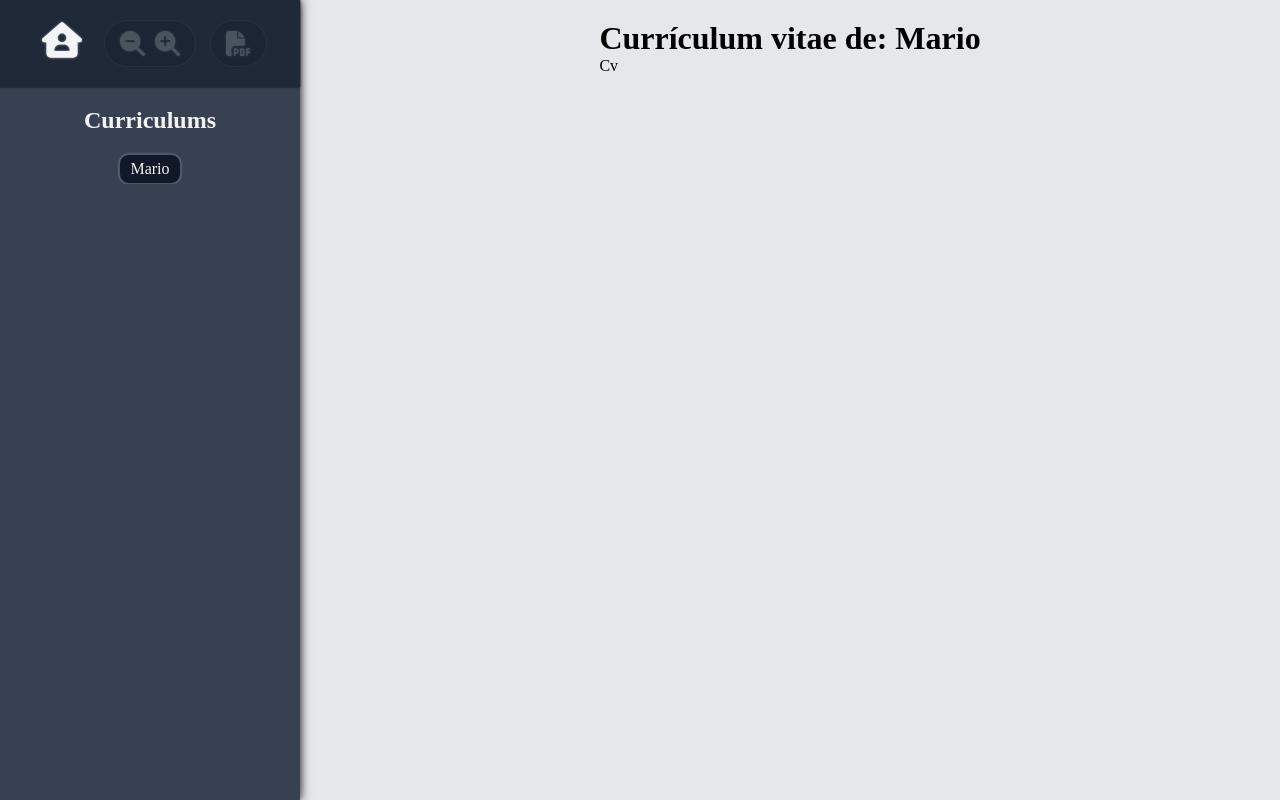
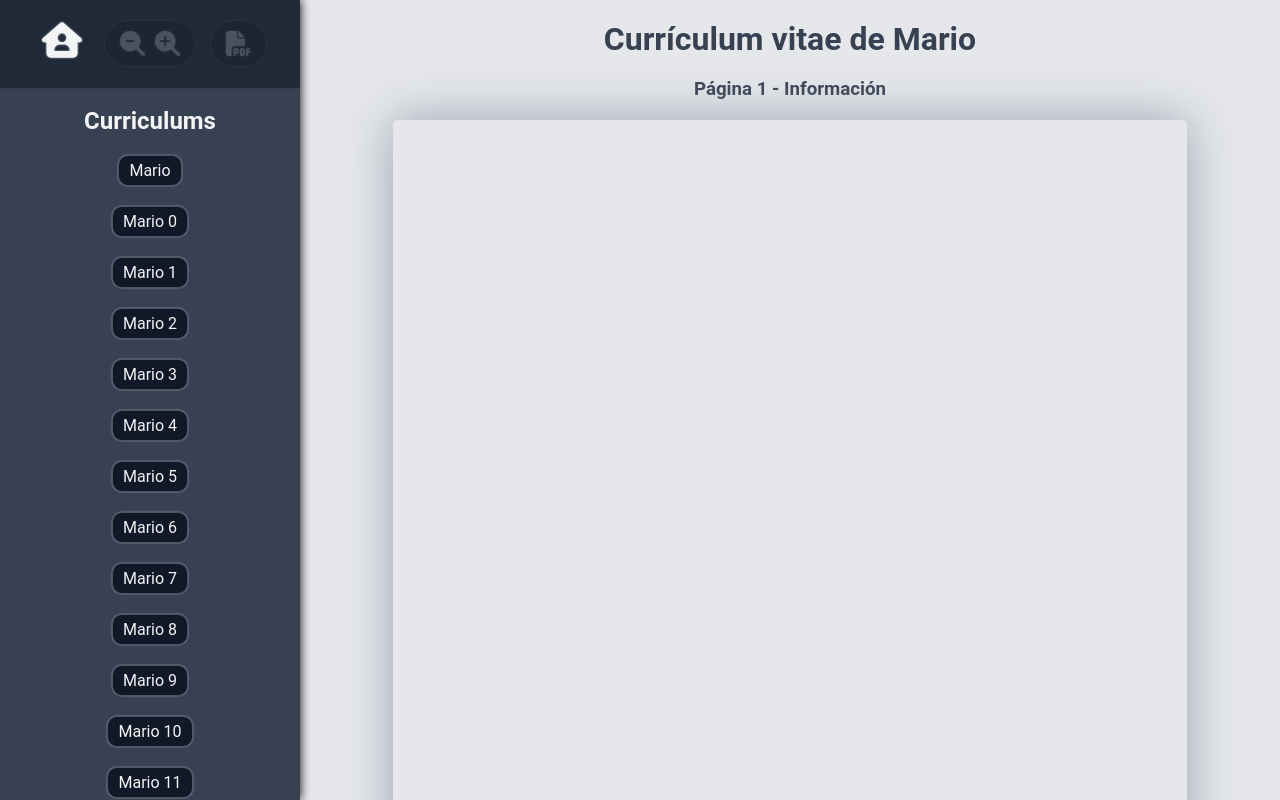
Before and after one commit to CartagoGit/print-cv, a Vue app: page /cv/mario in a window 1280 px wide. Built offline with nearby package versions, Linux system fonts and the light colour scheme.

Commit message:
Actualizar diseño de la página principal y agregar páginas de información y habilidades al currículum de Mario

```diff
--- a/src/App.vue
+++ b/src/App.vue
@@ -1,4 +1,5 @@
 <template>
+
 		<aside>
 			<header>
 				<section>
@@ -33,7 +34,8 @@
 			<div
 				v-else
 				class="curriculum">
-			<h1>Currículum vitae de:
+				<h1>
+					Currículum vitae de
 					{{
 						routes.find((route) => route.nameRoute === $route.name)
 							?.text ?? 'Error getting route'
@@ -42,6 +44,7 @@
 				<RouterView />
 			</div>
 		</main>
+
 </template>
 
 <script setup lang="ts">
@@ -54,29 +57,47 @@ import {
 } from '@/assets/icons/header/header.icons.ts';
 
 const routes = [{ text: 'Mario', nameRoute: 'mario' }];
+for (let i = 0; i < 30; i++) {
+	routes.push({ text: `Mario ${i}`, nameRoute: `mario${i}` });
+}
 </script>
 
 <style>
 #app {
+
     display: grid;
     grid-template-columns: 300px 1fr;
 	background-color: var(--gray-200);
+	height: 100vh;
     width: 100%;
-	height: 100%;
+    overflow: hidden;
 }
 </style>
 <style scoped>
+main,
+aside {
+	width: 100%;
+	height: 100%;
+	overflow: auto;
+}
+
+.container {
+	height: 100vh;
+	width: 100%;
+	display: grid;
+	grid-template-columns: 300px 1fr;
+	overflow: hidden;
+}
+
 aside {
 	display: flex;
 	background-color: var(--gray-700);
 	color: var(--gray-100);
 	flex-direction: column;
 	align-items: center;
-	gap: 20px;
 	box-shadow: 0 0 10px 0 black;
 	header {
 		box-shadow: 0 0 2px 0 black;
-
 		padding: 20px;
 		width: 100%;
 		display: grid;
@@ -97,19 +118,29 @@ aside {
 		}
 	}
 	nav {
+		padding: 20px;
+		display: flex;
+		overflow-y: auto;
+		flex-direction: column;
+		width: 100%;
+		align-items: center;
+		gap: 20px;
+	}
+}
+main {
+	justify-content: center;
+	color: var(--gray-700);
+	h1 {
+		text-align: center;
+		margin-bottom: 20px;
+	}
+	.curriculum {
+		overflow-y: auto;
+		padding: 20px;
 		display: flex;
 		flex-direction: column;
 		width: 100%;
 		align-items: center;
-		gap: 20px;
-		overflow-y: auto;
 	}
 }
-main {
-	display: flex;
-	padding: 20px;
-	justify-content: center;
-	height: 100vh;
-	overflow: auto;
-}
 </style>
--- a/src/assets/scss/app/_base.app.scss
+++ b/src/assets/scss/app/_base.app.scss
@@ -4,6 +4,7 @@ body {
 	width: 100%;
 	margin: 0;
 	padding: 0;
+	font-family: 'Roboto', sans-serif;
 }
 
 * {
@@ -19,10 +20,14 @@ body {
 }
 
 .page {
+	margin: 20px 0px 50px 0px;
 	aspect-ratio: 1.414;
 	/* Size A4 */
 	width: 210mm;
 	height: 297mm;
-	background-color: white;
-	box-shadow: 0 0 10px 0 black;
+	background-color: var(--color-white);
+	box-shadow: 0 0 50px 0px var(--gray-400);
+	display: flex;
+	align-items: end;
+	border-radius: 5px;
 }
--- a/src/components/cvs/MarioCv.vue
+++ b/src/components/cvs/MarioCv.vue
@@ -1,6 +1,11 @@
 <script setup lang="ts"></script>
 
-<template>Cv</template>
+<template>
+	<h3>Página 1 - Información</h3>
+	<div class="page">Página 1</div>
+	<h3>Página 2 - Cursor y habilidades</h3>
+	<div class="page">Página 2</div>
+</template>
 
 <style scoped>
 @font-face {
```
Lines whose indentation alone changed are shown as unchanged.
